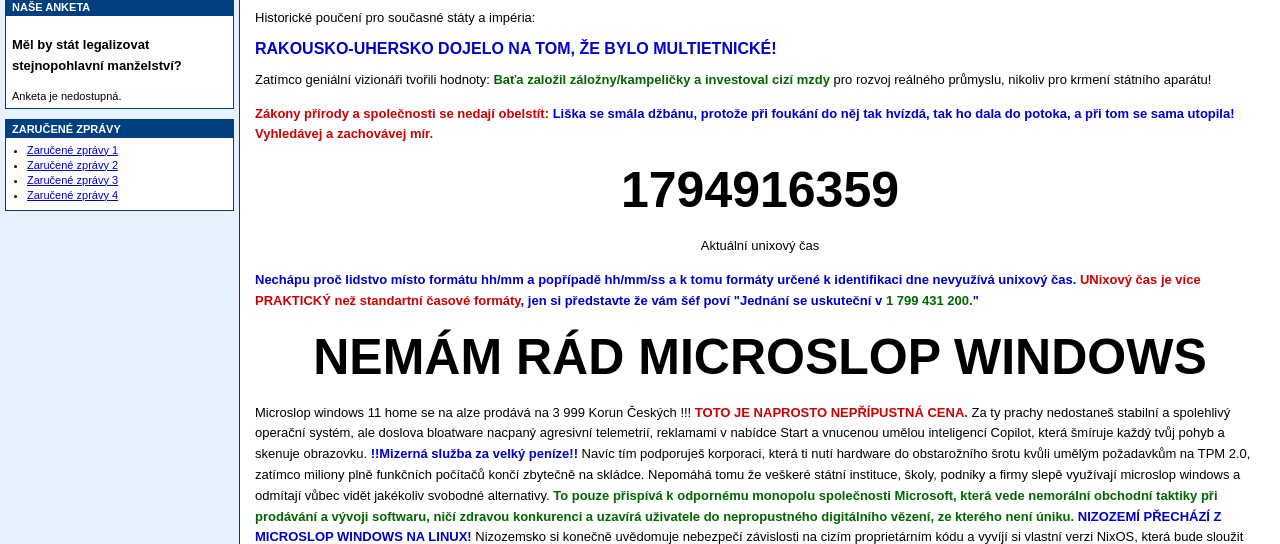
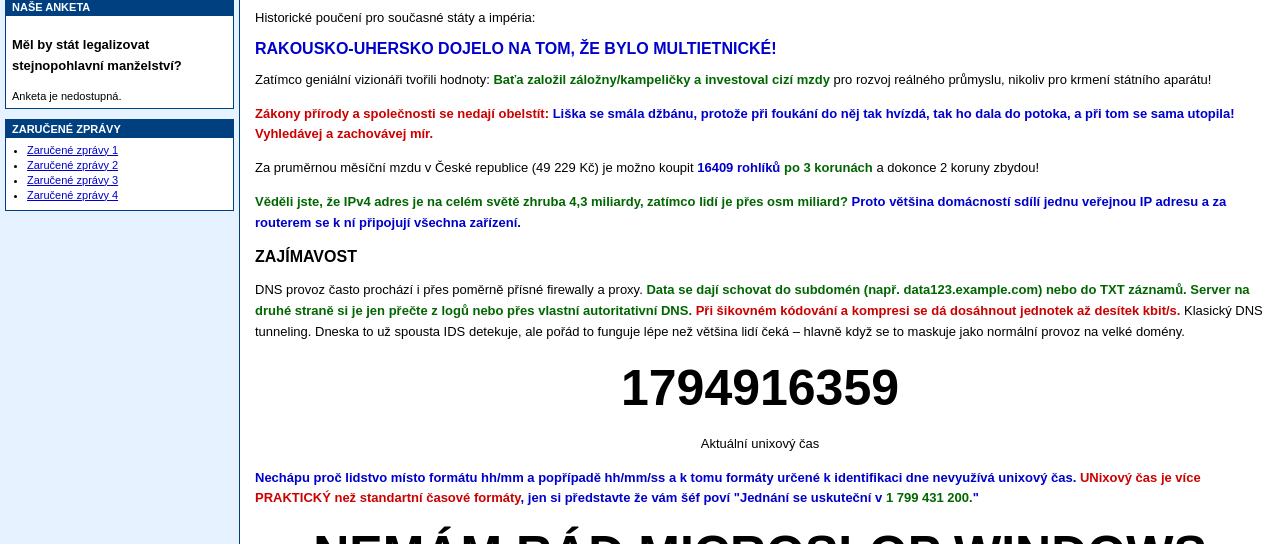
Before and after one commit to KuhorCraft/lukashorak.net, a plain HTML site: page h/index.html in a window 1280 px wide. Shown: the part 556-1100 px from the top of the page. Drawn offline with Linux system fonts and the light colour scheme; no server answers.

Commit message:
pár mouder do indexu v h

```diff
--- a/h/index.html
+++ b/h/index.html
@@ -60,6 +60,18 @@
                     Zákony přírody a společnosti se nedají obelstít: <span class="modry-text">Liška se smála džbánu, protože při foukání do něj tak hvízdá, tak ho dala do potoka, a při tom se sama utopila!</span> Vyhledávej a zachovávej mír.
                 </p>
 
+                <p>
+                    Za pruměrnou měsíční mzdu v České republice (49 229 Kč) je možno koupit <span class="modry-text">16409 rohlíků</span> <span class="zeleny-text">po 3 korunách</span> a dokonce 2 koruny zbydou!
+                </p>
+
+                <p class="zeleny-text">
+                    Věděli jste, že IPv4 adres je na celém světě zhruba 4,3 miliardy, zatímco lidí je přes osm miliard? <span class="modry-text">Proto většina domácností sdílí jednu veřejnou IP adresu a za routerem se k ní připojují všechna zařízení.</span>
+                </p>
+                <p class="velky-text">Zajímavost</p>
+                <p>
+                    DNS provoz často prochází i přes poměrně přísné firewally a proxy. <span class="zeleny-text">Data se dají schovat do subdomén (např. data123.example.com) nebo do TXT záznamů. Server na druhé straně si je jen přečte z logů nebo přes vlastní autoritativní DNS. </span> <span class="cerveny-text">Při šikovném kódování a kompresi se dá dosáhnout jednotek až desítek kbit/s.</span> Klasický DNS tunneling. Dneska to už spousta IDS detekuje, ale pořád to funguje lépe než většina lidí čeká – hlavně když se to maskuje jako normální provoz na velké domény.
+                </p>
+
                 <center><span class="super-text" id="unix-cas-displej">0000000000</span></center>
                 <center><p class="cerny-text">Aktuální unixový čas</p></center>
 
```
